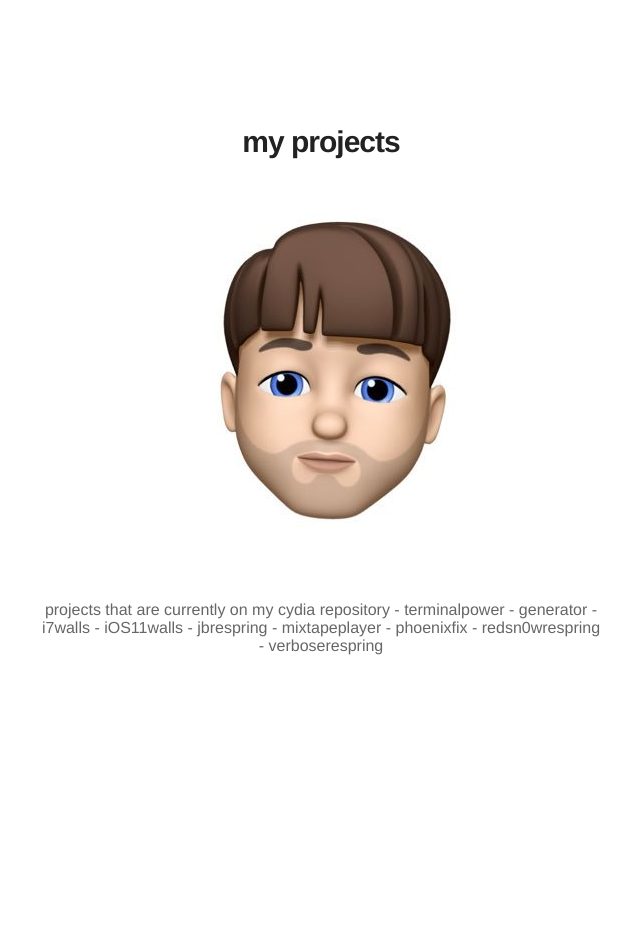
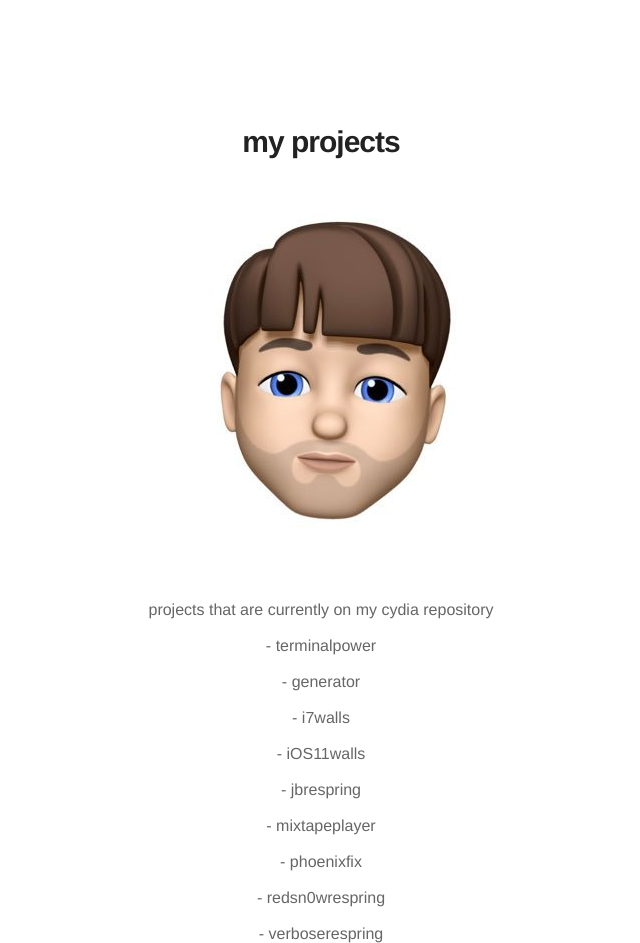
Before and after one commit to jdzmfg/jdzmfg.github.io, a Jekyll site: the page built from projects.html, in a window 1280 px wide. Shown: the whole page, without its empty margins (319-959 px from the left). Built offline with Jekyll 4.4.1, drawn with Linux system fonts in a browser that asks for light colours; before the commit the page ends 900 px from its top, so only the background shows below that.

```diff
--- a/projects.html
+++ b/projects.html
@@ -8,25 +8,14 @@ title: projects
   <div class="">
     <img class="selfie" alt="{{ site.name }}" src="{{ site.url }}/assets/images/animoji.jpg" />
   </div>
-<br>
-  projects that are currently on my cydia repository
-
-  - terminalpower
-
-  - generator
-
-  - i7walls
-
-  - iOS11walls
-
-  - jbrespring
-
-  - mixtapeplayer
-
-  - phoenixfix
-
-  - redsn0wrespring
-
-  - verboserespring
-<br/>
+<br>projects that are currently on my cydia repository<br/>
+<br>- terminalpower<br/>
+<br>- generator<br/>
+<br>- i7walls<br/>
+<br>- iOS11walls<br/>
+<br>- jbrespring<br/>
+<br>- mixtapeplayer<br/>
+<br>- phoenixfix<br/>
+<br>- redsn0wrespring<br/>
+<br>- verboserespring<br/>
 </section>
```
